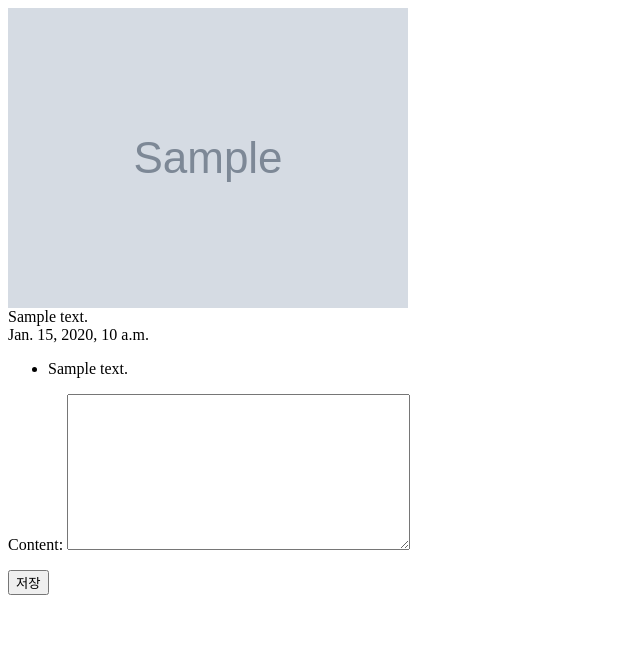
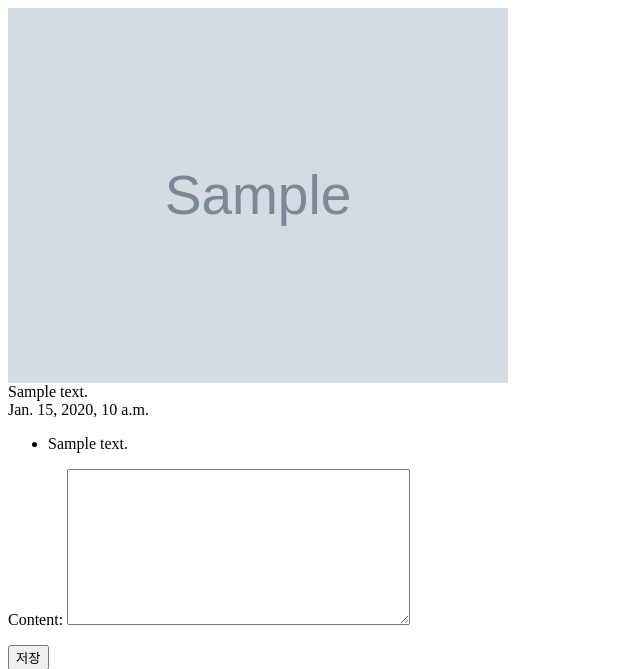
Before and after one commit to byunghyunpark/instagram-project, a Django app: page /photo/1/ in a window 1280 px wide. Shown: the top 669 px of the page, without its empty margins (0-640 px from the left). Run offline with Django 3.2, Linux system fonts and the light colour scheme; tables that the repository leaves empty hold one stand-in row (values such as "Sample post"); grey boxes marked "Sample" are stand-in pictures.

Commit message:
photo detail 링크 생성

```diff
--- a/django_app/templates/photo/photo_detail.html
+++ b/django_app/templates/photo/photo_detail.html
@@ -1,4 +1,4 @@
-<img src="{{ photo.image.url }}" alt="">
+<img src="{{ photo.image.url }}" alt="" style="width: 500px">
 <div>{{ photo.content }}</div>
 <div>{{ photo.created_date }}</div>
 
--- a/django_app/templates/photo/photo_list.html
+++ b/django_app/templates/photo/photo_list.html
@@ -18,7 +18,7 @@
 
 <p><a href="{% url 'photo:photo_add' %}">사진추가</a></p>
 {% for photo in photos %}
-    <img src="{{ photo.image.url }}" alt="" style="width: 400px">
+    <a href="{% url 'photo:photo_detail' pk=photo.pk %}"><img src="{{ photo.image.url }}" alt="" style="width: 400px"></a>
     <p>author: {{ photo.author }}</p>
     <p>content: {{ photo.content }}</p>
     <p>created_date: {{ photo.created_date }}</p>
```
